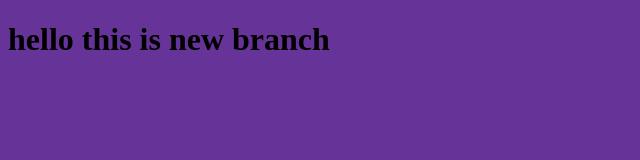
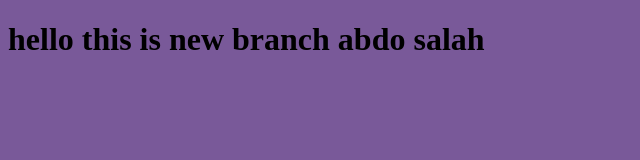
Before and after one commit to AbdulrhamnHelmy/myproject, a plain HTML site: page index.html in a window 1280 px wide. Shown: the whole page, without its empty margins (0-640 px from the left). Drawn offline with Linux system fonts and the light colour scheme.

Commit message:
edit the html and css

```diff
--- a/index.html
+++ b/index.html
@@ -7,7 +7,7 @@
     <link rel="stylesheet" href="style.css">
 </head>
 <body>
-    <h1>hello this is new branch</h1>
+    <h1>hello this is new branch abdo salah</h1>
     <script src="app.js"></script>
 </body>
 </html>
--- a/style.css
+++ b/style.css
@@ -2,5 +2,5 @@ h1{
     color: black;
 }
 body{
-    background-color: rebeccapurple;
+    background-color: rgb(121, 89, 153);
 }
```
